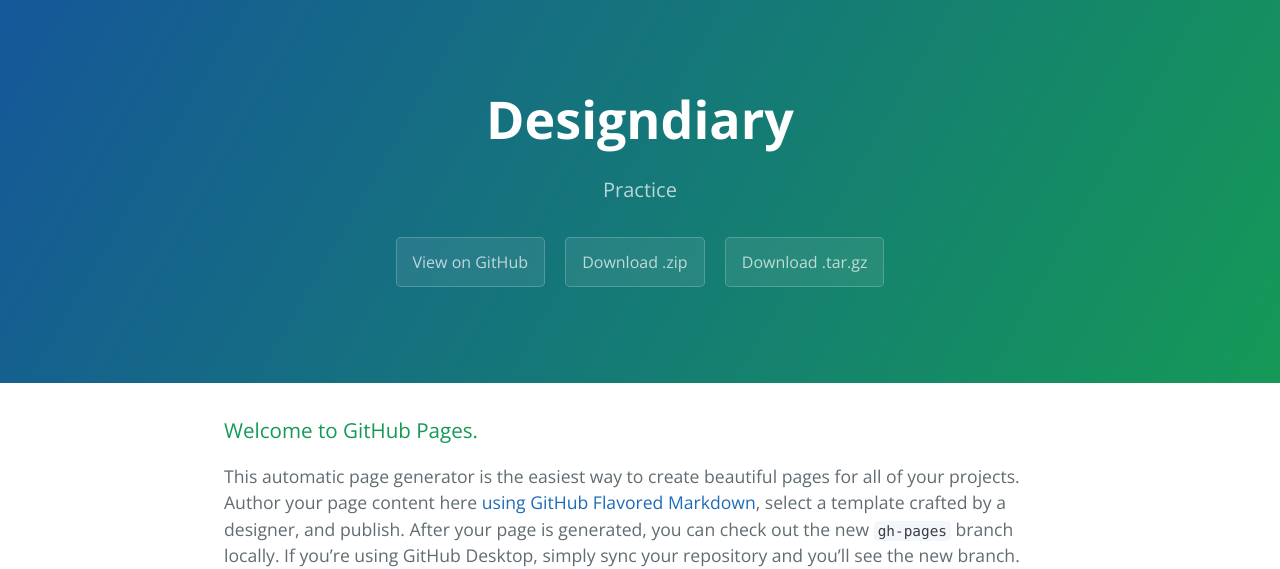
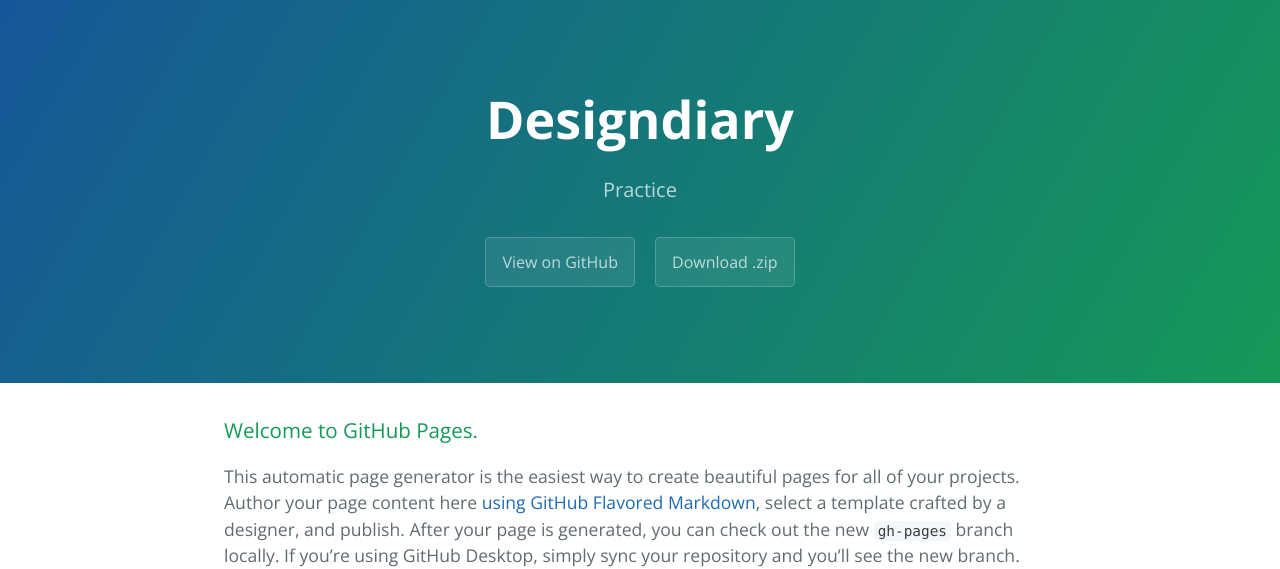
Before and after one commit to ViggoZ/designDiary, a plain HTML site: page index.html in a window 1280 px wide. Shown: the top 569 px of the page. Drawn offline with nearby package versions, Linux system fonts and the light colour scheme.

Commit message:
Update index.html

```diff
--- a/index.html
+++ b/index.html
@@ -15,7 +15,6 @@
       <h2 class="project-tagline">Practice</h2>
       <a href="https://github.com/ViggoZ/designDiary" class="btn">View on GitHub</a>
       <a href="https://github.com/ViggoZ/designDiary/zipball/master" class="btn">Download .zip</a>
-      <a href="https://github.com/ViggoZ/designDiary/tarball/master" class="btn">Download .tar.gz</a>
     </section>
 
     <section class="main-content">
```
